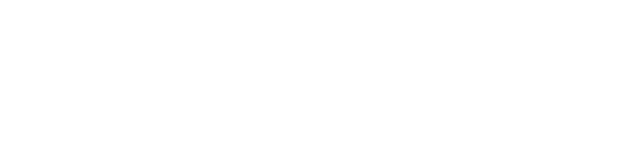
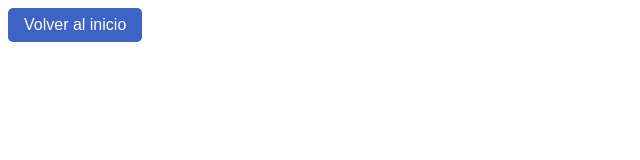
Before and after one commit to Jeikodde/DPW-ITCA, a plain HTML site: page Semana1/ejercicio1/index.html in a window 1280 px wide. Shown: the whole page, without its empty margins (0-640 px from the left). Drawn offline with Linux system fonts and the light colour scheme.

Commit message:
Actualizacion de ejercicios en index.html

```diff
--- a/Semana1/ejercicio1/index.html
+++ b/Semana1/ejercicio1/index.html
@@ -4,8 +4,12 @@
   <meta charset="UTF-8">
   <meta name="viewport" content="width=device-width, initial-scale=1.0">
   <title>Document</title>
+  <link rel="stylesheet" href="../../css/styles.css">
+
 </head>
 <body>
+  <a href="../../index.html" class="back-button">Volver al inicio</a>
+
 
 </body>
 </html>
--- a/Semana2/ejercicio5/css.css
+++ b/Semana2/ejercicio5/css.css
@@ -105,3 +105,15 @@ footer {
 footer p {
     font-size: 1em;
 }
+
+.back-button {
+    display: inline-block;
+    background-color: #3c63c5;
+    margin-bottom: 10px;
+    border-radius: 5px;
+    color: #fff;
+    text-decoration: none;
+    padding: 8px 16px;
+    position: absolute;
+    right: 20px;
+  }
```
Also changed, not shown: Semana 2.txt (added, +13 -0 lines), Semana1/ejercicio2/page2.html (+2 -0 lines), Semana1/ejercicio3/page3.html (+2 -0 lines), Semana2/ejercicio1/ejercicio1.html (+2 -0 lines), Semana2/ejercicio2/ejercicio2.html (+4 -0 lines), Semana2/ejercicio3/ejercicio3.html (+4 -0 lines), Semana2/ejercicio4/etiquetas.html (+3 -0 lines), Semana2/ejercicio5/index.html (+6 -0 lines).
